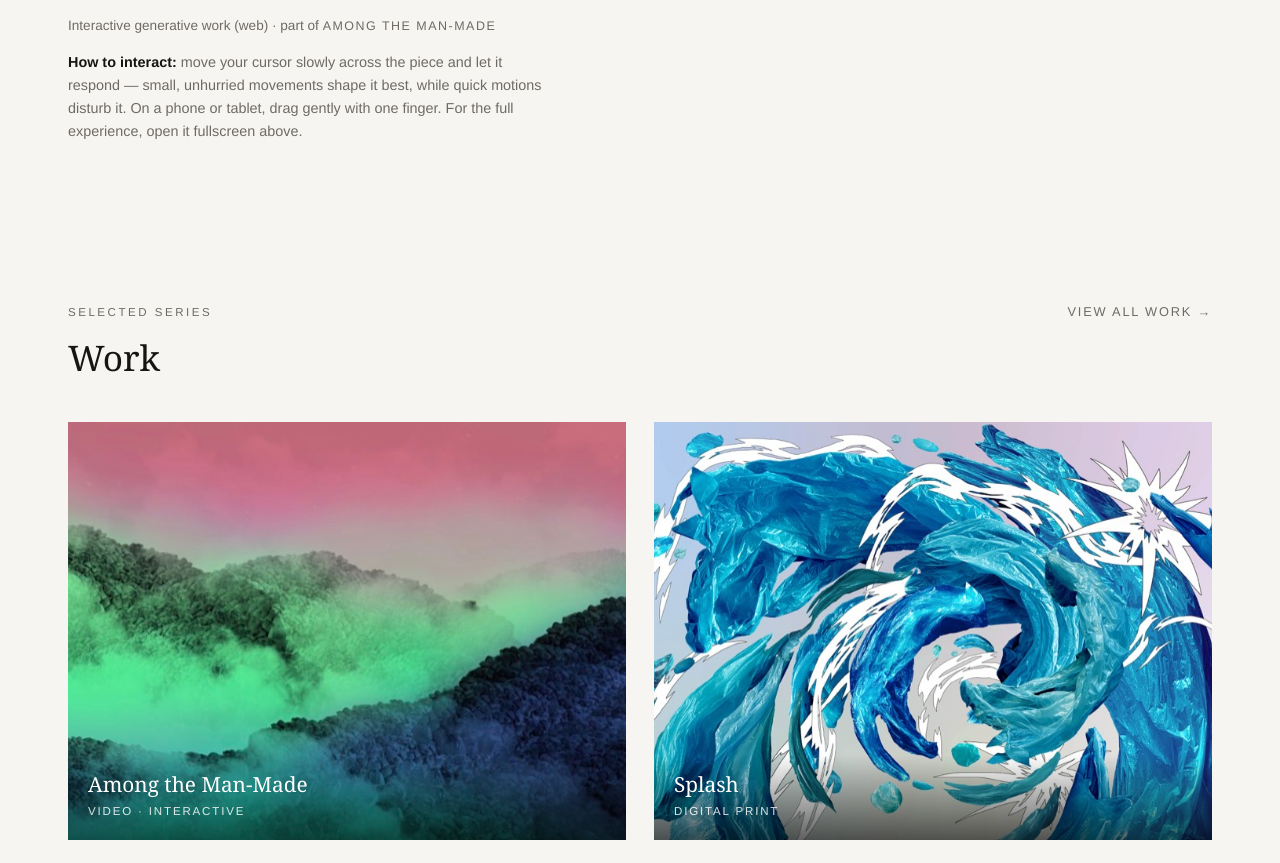
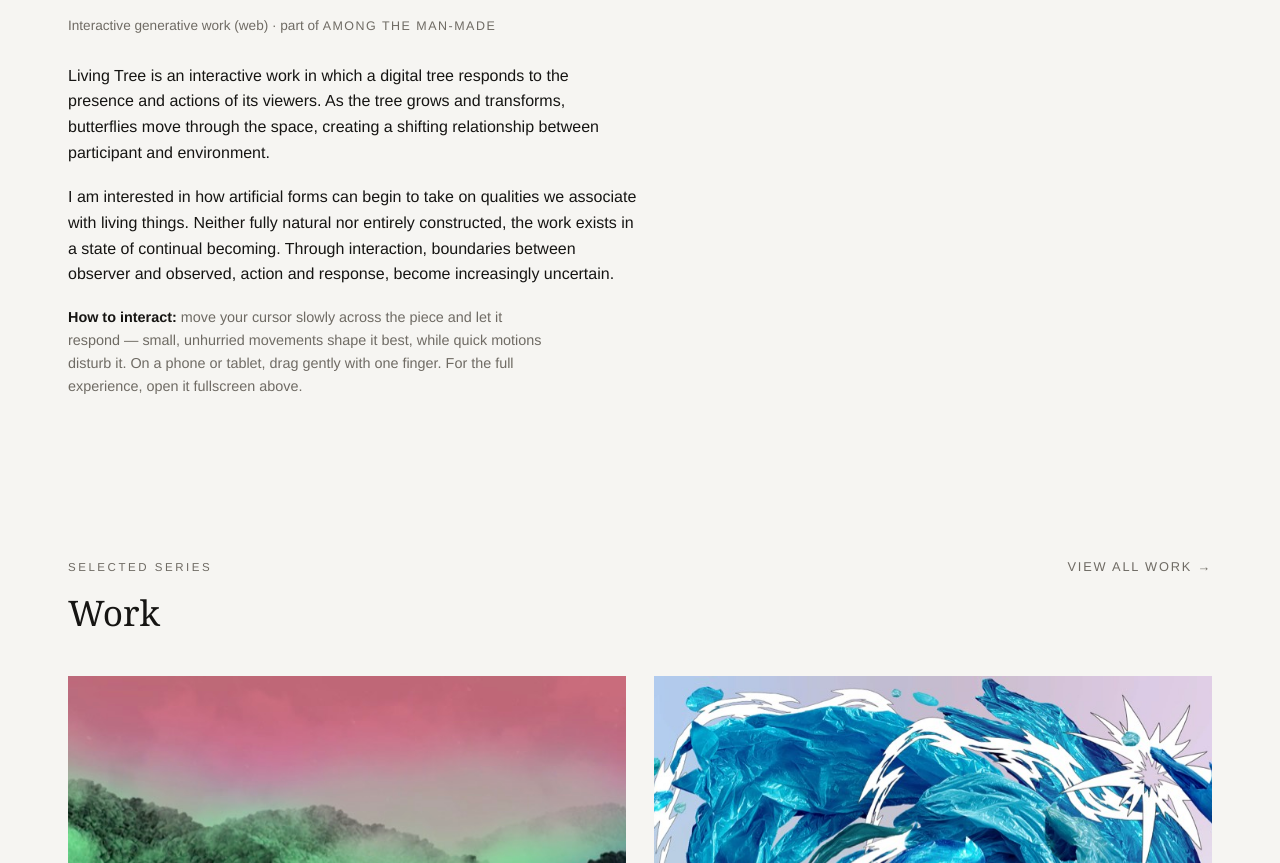
Before and after one commit to rzenergy-hash/joezheren-site, a plain HTML site: page index.html in a window 1280 px wide. Shown: the part 1696-2559 px from the top of the page. Drawn offline with Linux system fonts and the light colour scheme.

Commit message:
Add Living Tree statement to home interactive section
Co-Authored-By: Claude Opus 4.8 <noreply@anthropic.com>

```diff
--- a/index.html
+++ b/index.html
@@ -92,6 +92,10 @@
         <div class="interactive-meta">
           <span class="m">Interactive generative work (web) &middot; part of <a href="work/man-made-landscape/">Among the Man-Made</a></span>
         </div>
+        <div class="prose" style="margin-top:1.6rem;">
+          <p>Living Tree is an interactive work in which a digital tree responds to the presence and actions of its viewers. As the tree grows and transforms, butterflies move through the space, creating a shifting relationship between participant and environment.</p>
+          <p>I am interested in how artificial forms can begin to take on qualities we associate with living things. Neither fully natural nor entirely constructed, the work exists in a state of continual becoming. Through interaction, boundaries between observer and observed, action and response, become increasingly uncertain.</p>
+        </div>
         <p class="muted" style="font-size:.9rem;max-width:60ch;margin-top:14px;">
           <strong style="color:var(--ink);font-weight:600;">How to interact:</strong>
           move your cursor slowly across the piece and let it respond &mdash; small, unhurried movements shape it best, while quick motions disturb it. On a phone or tablet, drag gently with one finger. For the full experience, open it fullscreen above.
```
